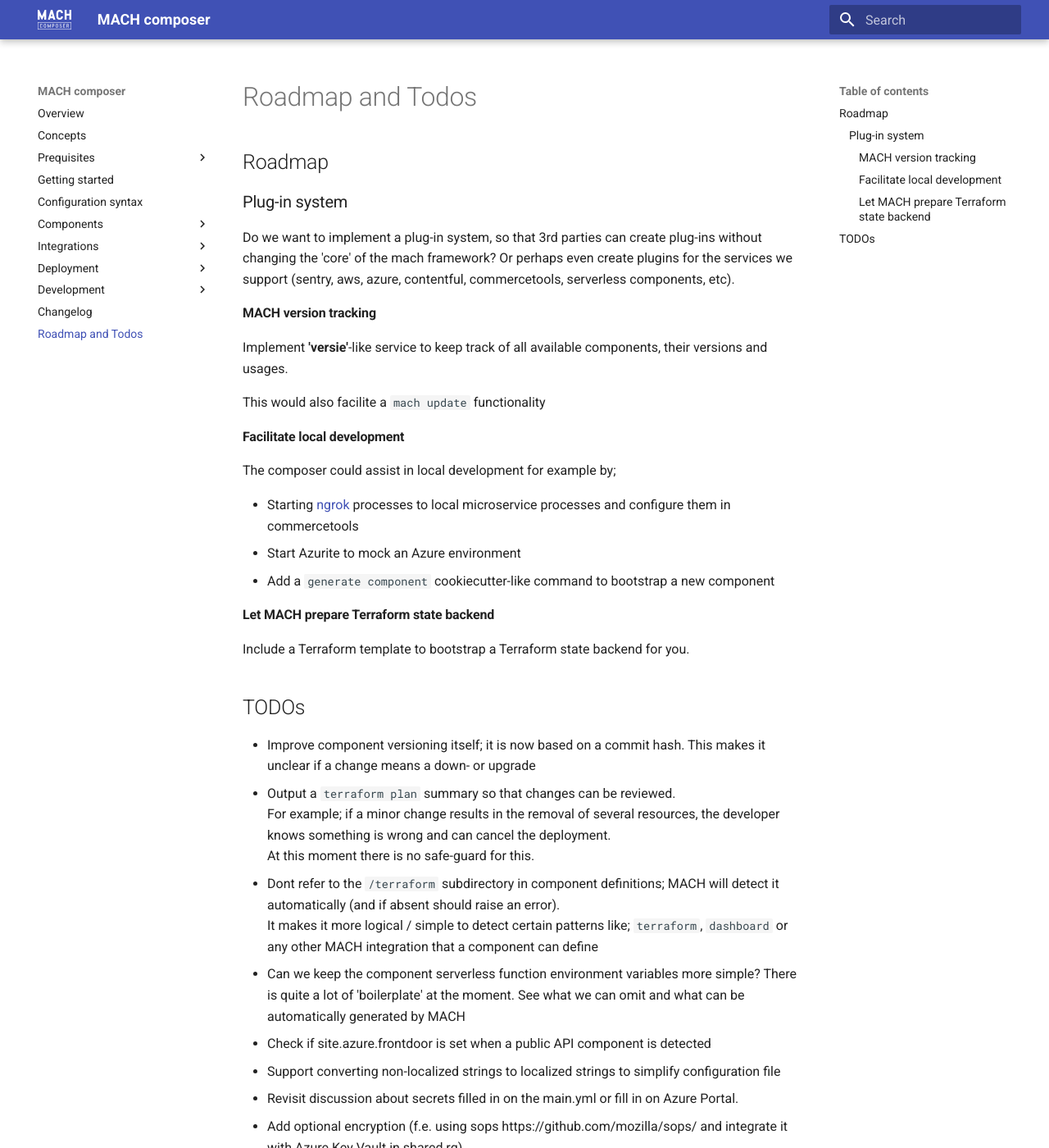
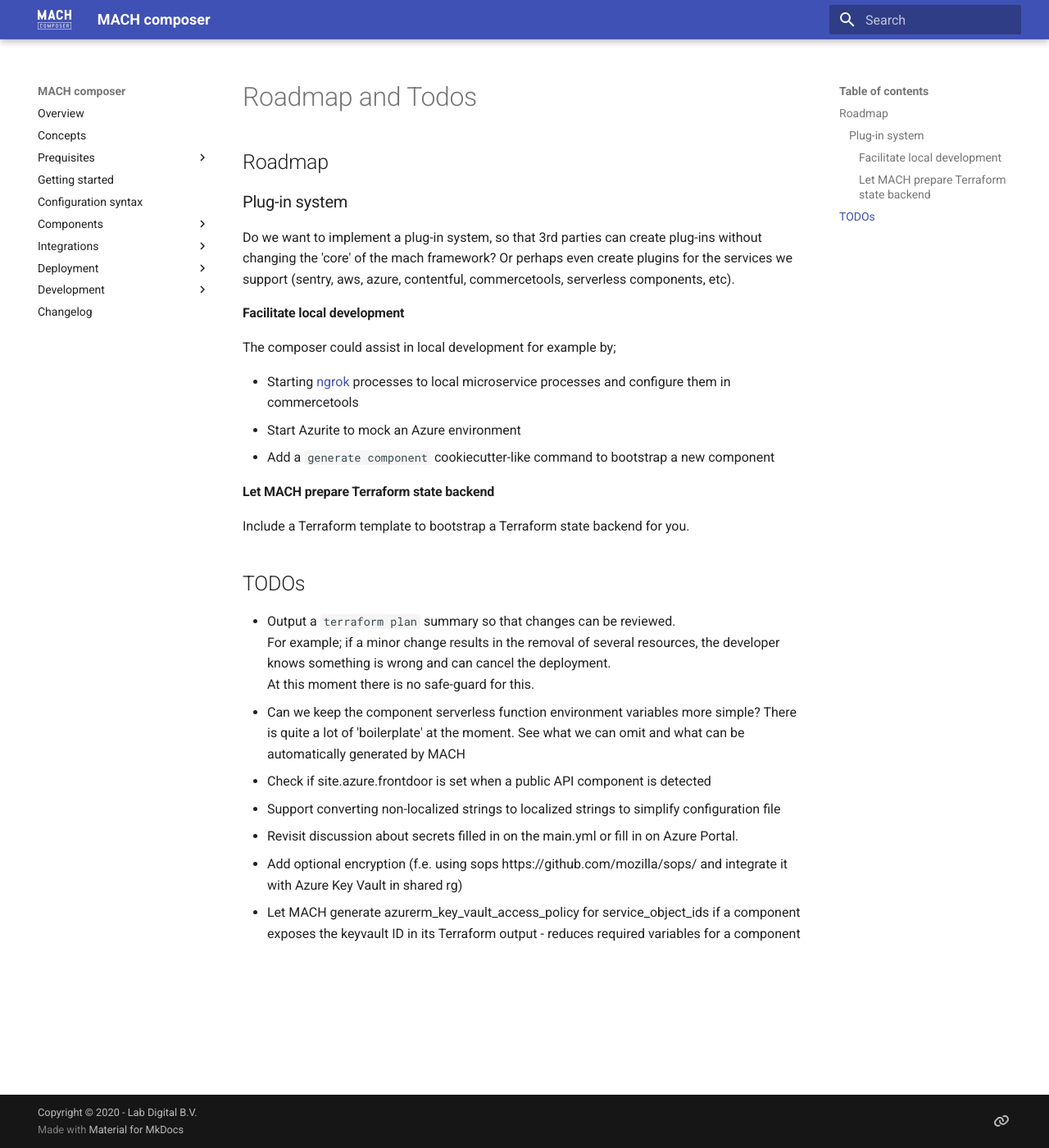
Before and after one commit to mach-composer/mach-composer-cli, an MkDocs documentation site: the page built from docs/src/roadmap.md, in a window 1280 px wide and 1400 px high. Shown: the whole window at 82% size. Built offline with MkDocs 1.6.1 and Material for MkDocs 9.7.7, drawn with Linux system fonts in a browser that asks for light colours; a script that is not in the unit is left out.

Commit message:
Remove roadmap from docs

```diff
--- a/docs/mkdocs.yml
+++ b/docs/mkdocs.yml
@@ -37,7 +37,6 @@
   - workflow/cli.md
   - workflow/environment.md
 - changelog.md
-- roadmap.md
 
 extra_javascript:
   - _js/mermaid.min.js
--- a/docs/src/roadmap.md
+++ b/docs/src/roadmap.md
@@ -4,11 +4,6 @@
 
 ### Plug-in system
 Do we want to implement a plug-in system, so that 3rd parties can create plug-ins without changing the 'core' of the mach framework? Or perhaps even create plugins for the services we support (sentry, aws, azure, contentful, commercetools, serverless components, etc).
-
-#### MACH version tracking
-Implement **'versie'**-like service to keep track of all available components, their versions and usages.
-
-This would also facilite a `mach update` functionality
 
 #### Facilitate local development
 The composer could assist in local development for example by;
@@ -23,12 +18,9 @@
 
 
 ## TODOs
-- Improve component versioning itself; it is now based on a commit hash. This makes it unclear if a change means a down- or upgrade
 - Output a `terraform plan` summary so that changes can be reviewed.<br>
   For example; if a minor change results in the removal of several resources, the developer knows something is wrong and can cancel the deployment.<br>
   At this moment there is no safe-guard for this.
-- Dont refer to the `/terraform` subdirectory in component definitions; MACH will detect it automatically (and if absent should raise an error).<br>
-  It makes it more logical / simple to detect certain patterns like; `terraform`, `dashboard` or any other MACH integration that a component can define
 - Can we keep the component serverless function environment variables more simple? There is quite a lot of 'boilerplate' at the moment. See what we can omit and what can be automatically generated by MACH
 - Check if site.azure.frontdoor is set when a public API component is detected
 - Support converting non-localized strings to localized strings to simplify configuration file
```
